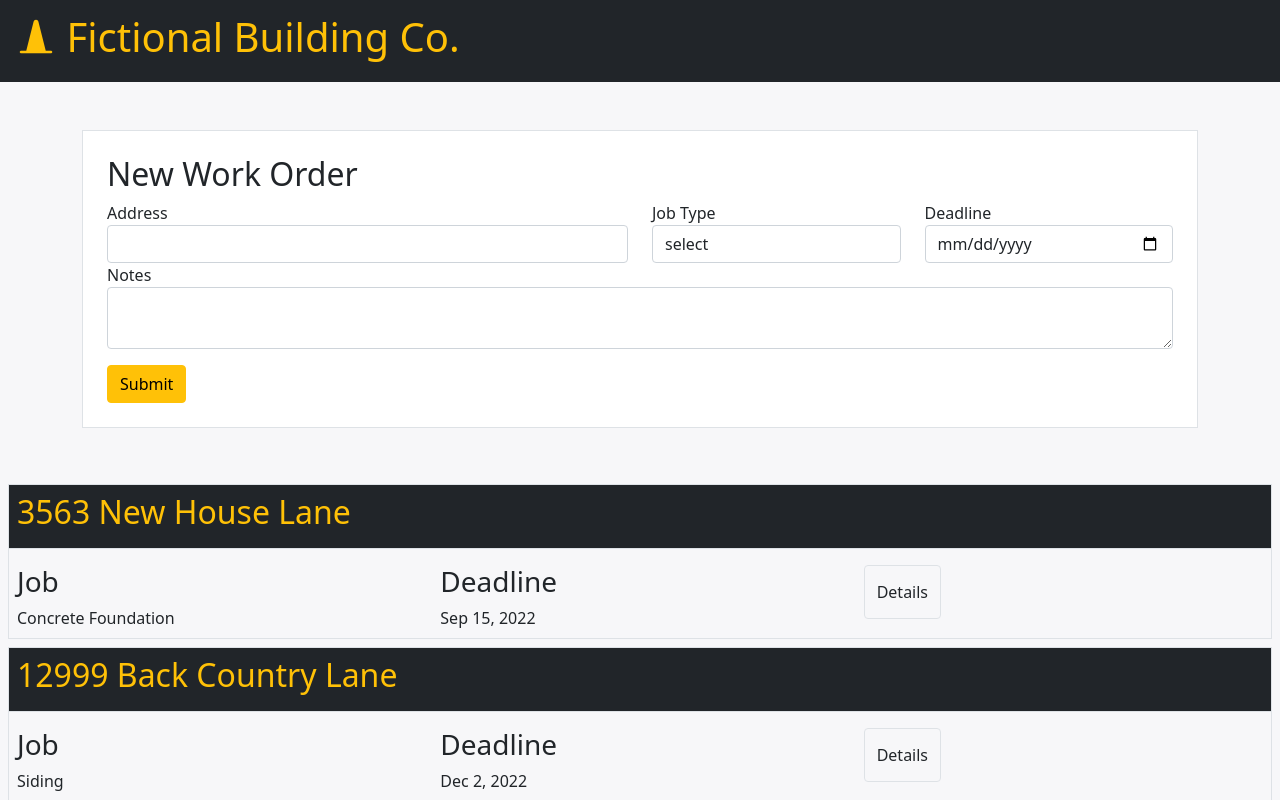
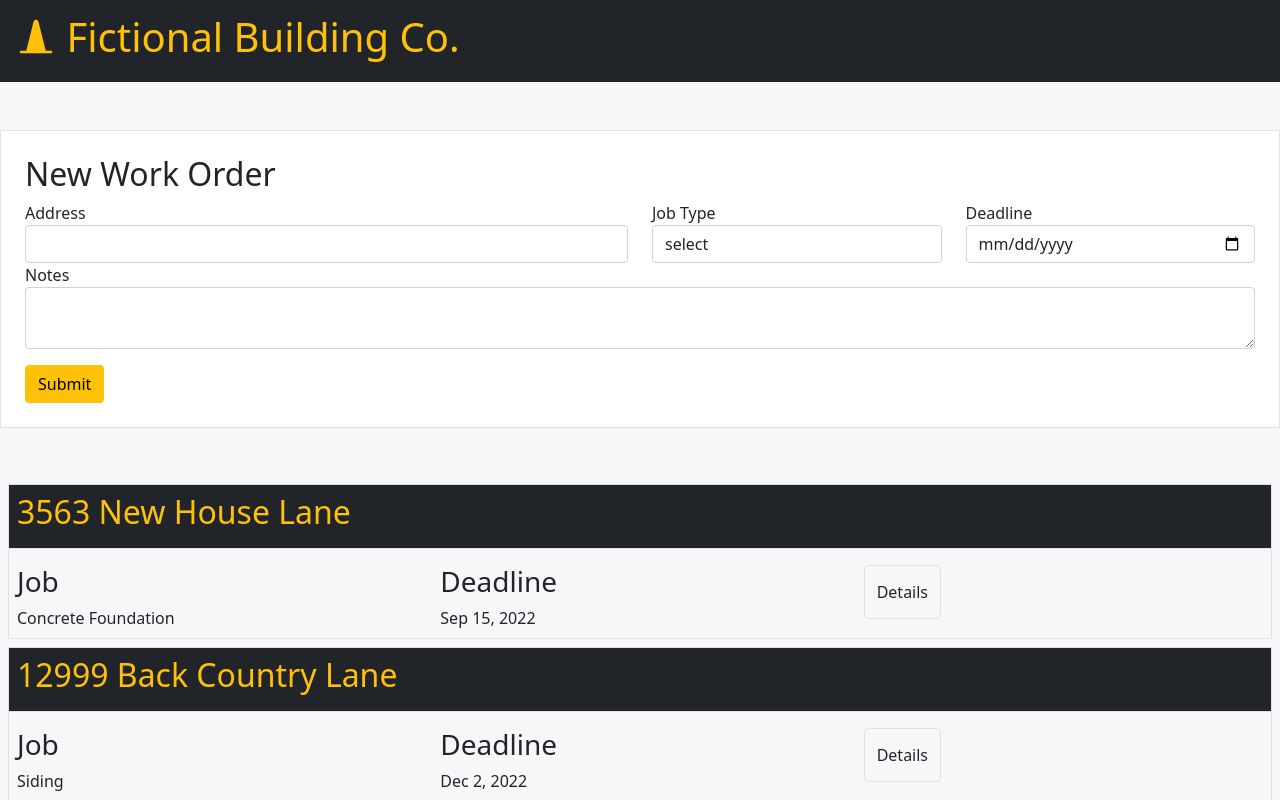
Before and after one commit to ploymahloy/consctruction-work-orders, a React (Create React App) app: page / in a window 1280 px wide. Built offline with nearby package versions, Linux system fonts and the light colour scheme.

Commit message:
minor UI tweaks

```diff
--- a/src/components/Job.js
+++ b/src/components/Job.js
@@ -16,11 +16,11 @@ const Job = (props) => {
 					<h3 className="mt-2">Job</h3>
 					{props.job}
 				</div>
-				<div className="col-sm-4 col-xs-12">
+				<div className="col-sm-4 col-xs-6">
 					<h3 className="mt-2">Deadline</h3>
 					<Deadline deadline={props.deadline} />
 				</div>
-					<div className="col-sm-4 col-xs-12">
+					<div className="col-sm-4 col-xs-6">
 						<button className="btn border mt-2" onClick={() => setIsOpen(true)}>
 							<p className="my-2">Details</p>
 						</button>
--- a/src/components/WorkOrderForm.js
+++ b/src/components/WorkOrderForm.js
@@ -56,10 +56,10 @@ const WorkOrderForm = (props) => {
 	};
 
 	return (
-		<div className="container">
+		<div className="">
 			<div className="row xs-fluid mx-auto justify-content-center">
 				<form
-					className="container-xs m-5 p-2 bg-white border"
+					className="m-5 p-2 bg-white border"
 					onSubmit={submitHandler}
 				>
 					<div className="card-body">
```
Also changed, not shown: 2 other files (tests, documents, lock files or other folders).
